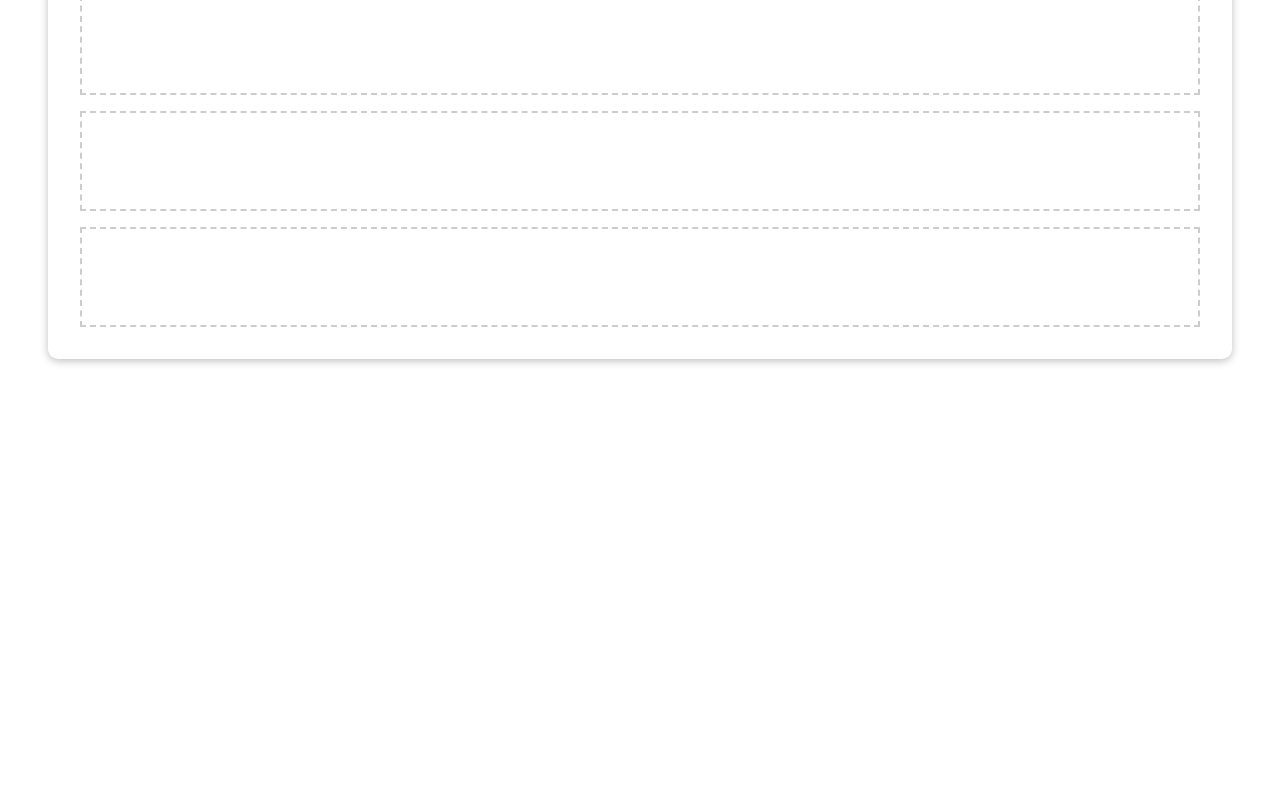
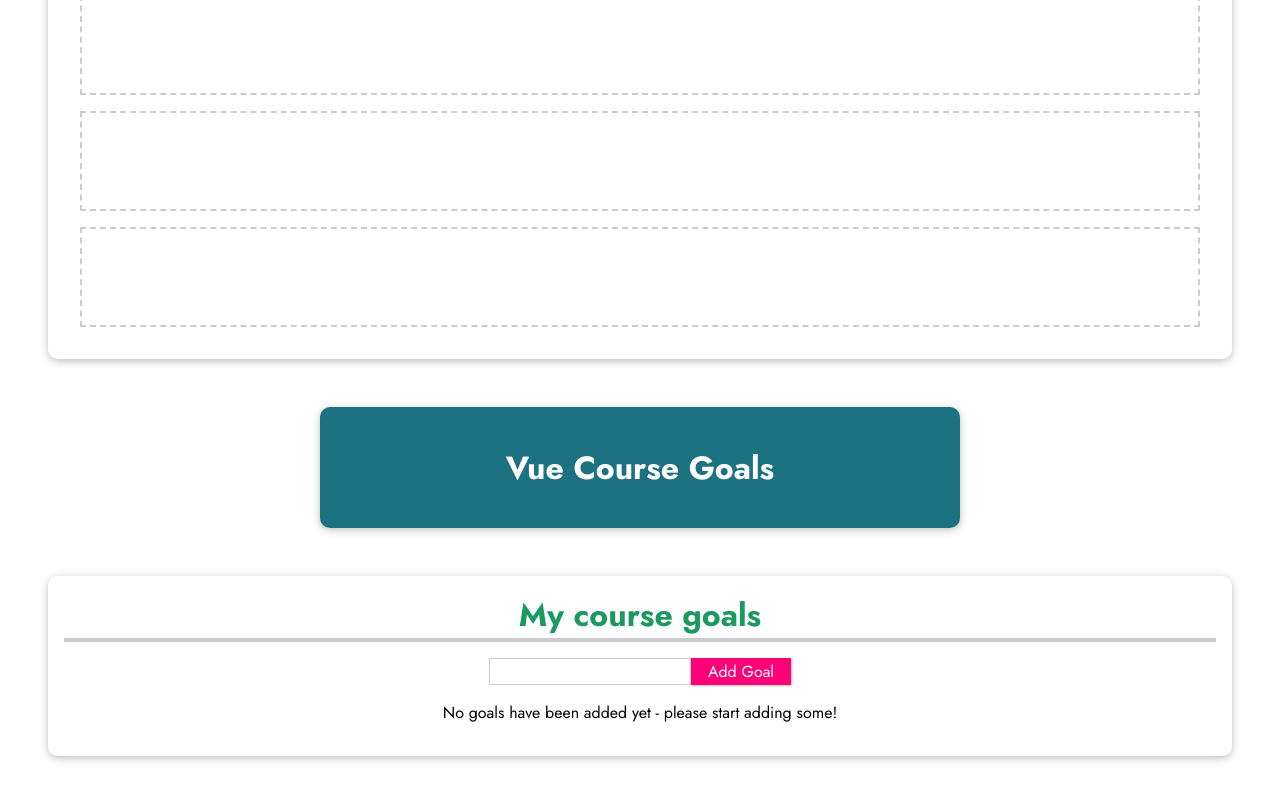
Before and after one commit to AthiraPKumar/vuejs-basic-mini-app-01, a plain HTML site: page index.html in a window 1280 px wide. Shown: the part 1174-1974 px from the top of the page. Before the commit the page ends 1581 px from the top, so only its background shows below. Drawn offline with nearby package versions, Linux system fonts and the light colour scheme.

Commit message:
adding course goals using vfor looping- conditional rendering

```diff
--- a/app.js
+++ b/app.js
@@ -10,6 +10,8 @@ const app = Vue.createApp({
       boxASelected: false,
       boxBSelected: false,
       boxCSelected: false,
+      enteredGoalValues: '',
+      goals: []
     };
   },
   methods: {
@@ -48,6 +50,13 @@ const app = Vue.createApp({
         this.boxCSelected = !this.boxCSelected;
       }
     },
+    addGoals(){
+      this.goals.push(this.enteredGoalValues);
+      this.enteredGoalValues = '';
+    },
+    removeGoals(idx){
+      this.goals.splice(idx , 1);
+    }
   },
   computed: {
     Fullname() {
--- a/index.html
+++ b/index.html
@@ -56,5 +56,18 @@
       <div class="demo" :class="{active: boxBSelected}" @click="boxSelected('B')"></div>
       <div class="demo" :class="{active: boxCSelected}" @click="boxSelected('C')"></div>
     </section>
+    <header>
+      <h1>Vue Course Goals</h1>
+    </header>
+    <section id="user-goals">
+      <h2>My course goals</h2>
+      <input type="text" v-model="enteredGoalValues"/>
+      <button @click="addGoals()">Add Goal</button>
+      <p v-if="goals.length === 0">No goals have been added yet - please start adding some!</p>
+      <!-- add a key value with unique identification mark :key="goal" than index which helps vue identifications apart -->
+      <ul v-if="goals.length > 0" v-for="(goal, index) in goals" :key="goal" @click="removeGoals(index)">
+        <li>{{goal}} - {{index}}</li>
+      </ul>
+    </section>
   </body>
 </html>
--- a/styles.css
+++ b/styles.css
@@ -152,3 +152,63 @@ header {
   border-color: red;
   background-color: salmon;
 }
+
+/* // user goals */
+#user-goals {
+  box-shadow: 0 2px 8px rgba(0, 0, 0, 0.26);
+  margin: 3rem;
+  border-radius: 10px;
+  padding: 1rem;
+  text-align: center;
+}
+
+#user-goals h2 {
+  font-size: 2rem;
+  border-bottom: 4px solid #ccc;
+  color: #1b995e;
+  margin: 0 0 1rem 0;
+}
+
+#user-goals ul {
+  list-style: none;
+  margin: 1rem 0;
+  padding: 0;
+}
+
+#user-goals li {
+  margin: 1rem 0;
+  font-size: 1.25rem;
+  font-weight: bold;
+  background-color: #8ddba4;
+  padding: 0.5rem;
+  color: #1f1f1f;
+  border-radius: 25px;
+}
+
+#user-goals input {
+  font: inherit;
+  border: 1px solid #ccc;
+}
+
+#user-goals input:focus {
+  outline: none;
+  border-color: #1b995e;
+  background-color: #d7fdeb;
+}
+
+#user-goals button {
+  font: inherit;
+  cursor: pointer;
+  border: 1px solid #ff0077;
+  background-color: #ff0077;
+  color: white;
+  padding: 0.05rem 1rem;
+  box-shadow: 1px 1px 2px rgba(0, 0, 0, 0.26);
+}
+
+#user-goals button:hover,
+#user-goals button:active {
+  background-color: #ec3169;
+  border-color: #ec3169;
+  box-shadow: 1px 1px 4px rgba(0, 0, 0, 0.26);
+}
```
